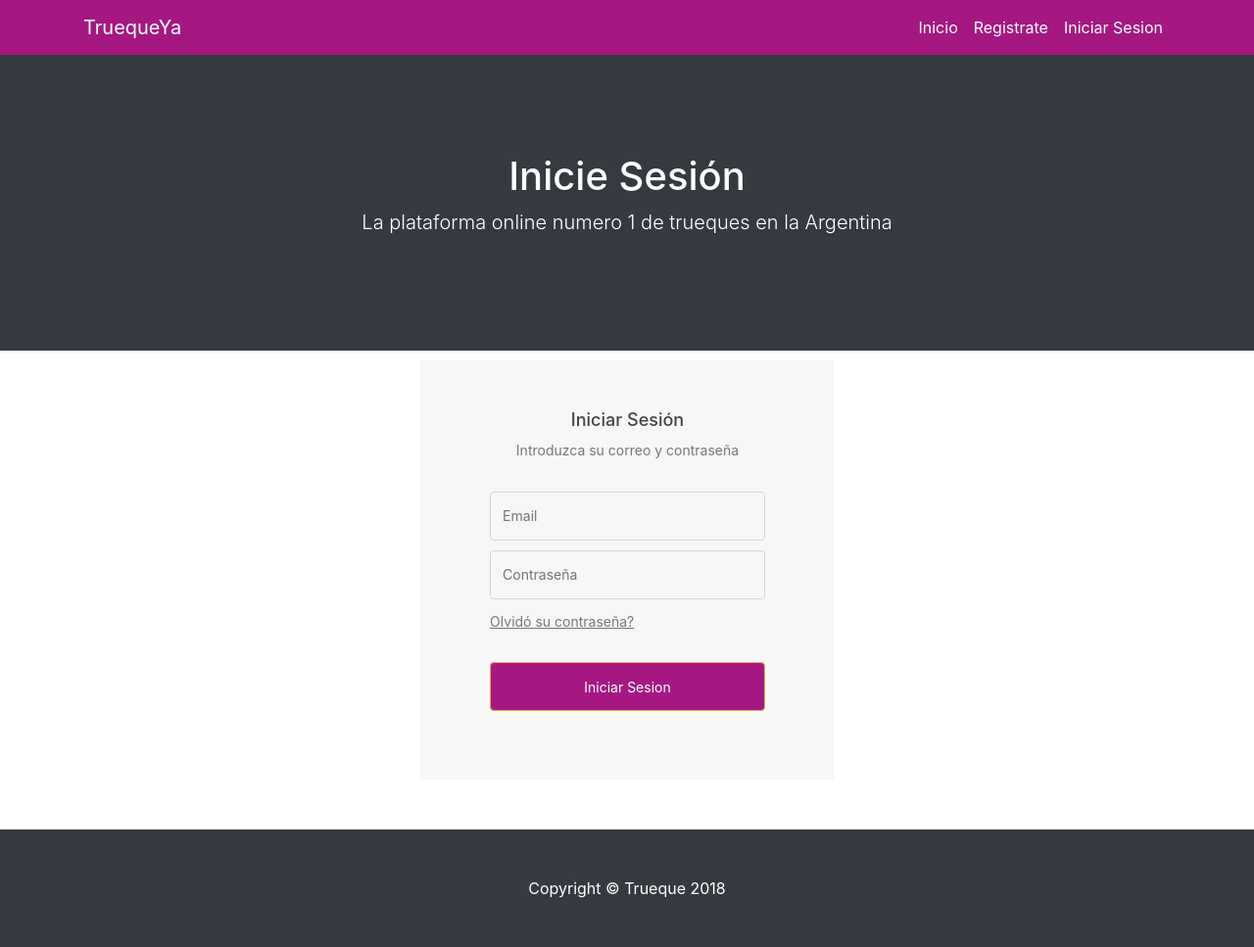
After one commit to dtlucho/proyecto-trueque, a PHP site: page /login.html.html in a window 1280 px wide. The commit adds this page. Shown: the whole page at 98% size. Run offline with PHP 8.4, Linux system fonts and the light colour scheme.

Commit message:
proyecto faqs, home y login

```diff
--- a/proyecto-integrador/css/styles.css
+++ b/proyecto-integrador/css/styles.css
@@ -40,3 +40,55 @@ padding: 150px 0;
 .bg-home {
     background-color: rgba(232, 232, 232, 1);
 }
+
+/*CSS Log In*/
+.panel h2{ color:#444444; font-size:18px; margin:0 0 8px 0;}
+.panel p { color:#777777; font-size:14px; margin-bottom:30px; line-height:24px;}
+.login-form .form-control {
+  background: #f7f7f7 none repeat scroll 0 0;
+  border: 1px solid #d4d4d4;
+  border-radius: 4px;
+  font-size: 14px;
+  height: 50px;
+  line-height: 50px;
+}
+.main-div {
+  background:  #f7f7f7 none repeat scroll 0 0;
+  border-radius: 2px;
+  margin: 10px auto 30px;
+  max-width: 38%;
+  padding: 50px 70px 70px 71px;
+}
+
+.login-form .form-group {
+  margin-bottom:10px;
+}
+.login-form{ text-align:center;}
+.forgot a {
+  color: #777777;
+  font-size: 14px;
+  text-decoration: underline;
+}
+.login-form  .btn.btn-primary {
+  background: rgba(165, 24, 130, 1) none repeat scroll 0 0;
+  border-color: #f0ad4e;
+  color: #ffffff;
+  font-size: 14px;
+  width: 100%;
+  height: 50px;
+  line-height: 50px;
+  padding: 0;
+}
+.forgot {
+  text-align: left; margin-bottom:30px;
+}
+.botto-text {
+  color: #ffffff;
+  font-size: 14px;
+  margin: auto;
+}
+.login-form .btn.btn-primary.reset {
+  background: #ff9900 none repeat scroll 0 0;
+}
+.back { text-align: left; margin-top:10px;}
+.back a {color: #444444; font-size: 13px;text-decoration: none;}
--- /dev/null
+++ b/proyecto-integrador/login.html.html
@@ -0,0 +1,107 @@
+<!DOCTYPE html>
+<html lang="en">
+    <head>
+        <meta charset="UTF-8">
+        <meta name="viewport" content="width=device-width, initial-scale=1.0">
+        <meta http-equiv="X-UA-Compatible" content="ie=edge">
+        <link rel="stylesheet" href="css/bootstrap.min.css">
+        <link rel="stylesheet" href="css/styles.css">
+        <title>Log In</title>
+    </head>
+    <body>
+
+        <!-- Navbar -->
+        <nav class="navbar navbar-expand-lg bg-purple fixed-top">
+            <div class="container">
+                <a class="navbar-brand font-white" href="#">TruequeYa</a>
+                <!-- Arreglar boton cuando se achica la pagina (no se ve) -->
+                <button class="navbar-toggler" type="button" data-toggle="collapse" data-target="#navbarResponsive" aria-controls="navbarResponsive" aria-expanded="false" aria-label="Toggle navigation">
+                    <span class="navbar-toggler-icon"></span>
+                </button>
+                <div class="collapse navbar-collapse" id="navbarResponsive">
+                    <ul class="navbar-nav ml-auto">
+                        <li class="nav-item">
+                            <a class="nav-link font-white" href="#">Inicio</a>
+                        </li>
+                        <li class="nav-item">
+                            <a class="nav-link font-white" href="#">Registrate</a>
+                        </li>
+                        <li class="nav-item">
+                            <a class="nav-link font-white" href="#">Iniciar Sesion</a>
+                        </li>
+                    </ul>
+                </div>
+            </div>
+        </nav>
+
+
+        <!-- Header -->
+        <header class="bg-dark text-white">
+                <div class="container text-center">
+                    <h1>Inicie Sesión</h1>
+                    <p class="lead">La plataforma online numero 1 de trueques en la Argentina</p>
+                </div>
+        </header>
+
+
+        <!-- Cuerpo principal -->
+
+        <div class="container">
+                <div class="row">
+                        <div class="col-12 col-sm-12 col-md-12 col-lg-12 col-xl-12">
+        <div class="login-form">
+        <div class="main-div">
+            <div class="panel">
+           <h2>Iniciar Sesión</h2>
+           <p>Introduzca su correo y contraseña</p>
+           </div>
+            <form id="Login">
+
+                <div class="form-group">
+
+
+                    <input type="email" class="form-control" id="inputEmail" placeholder="Email">
+
+                </div>
+
+                <div class="form-group">
+
+                    <input type="password" class="form-control" id="inputPassword" placeholder="Contraseña">
+
+                </div>
+                <div class="forgot">
+                <a href="reset.html">Olvidó su contraseña?</a>
+        </div>
+                <button type="submit" class="btn btn-primary">Iniciar Sesion</button>
+
+            </form>
+            </div>
+        <p class="botto-text"> Diseñado por Lucas Diaz</p>
+        </div>
+        </div>
+        </div>
+        </div>
+        </div>
+
+
+
+        <!-- Footer -->
+        <footer class="py-5 bg-dark">
+            <div class="container">
+                <p class="m-0 text-center text-white">Copyright &copy; Trueque 2018</p>
+            </div>
+        </footer>
+
+
+
+
+
+
+        <!-- Scripts para Bootstrap -->
+        <script src="https://code.jquery.com/jquery-3.3.1.slim.min.js" integrity="sha384-q8i/X+965DzO0rT7abK41JStQIAqVgRVzpbzo5smXKp4YfRvH+8abtTE1Pi6jizo" crossorigin="anonymous"></script>
+        <script src="https://cdnjs.cloudflare.com/ajax/libs/popper.js/1.14.3/umd/popper.min.js" integrity="sha384-ZMP7rVo3mIykV+2+9J3UJ46jBk0WLaUAdn689aCwoqbBJiSnjAK/l8WvCWPIPm49" crossorigin="anonymous"></script>
+        <script src="https://stackpath.bootstrapcdn.com/bootstrap/4.1.3/js/bootstrap.min.js" integrity="sha384-ChfqqxuZUCnJSK3+MXmPNIyE6ZbWh2IMqE241rYiqJxyMiZ6OW/JmZQ5stwEULTy" crossorigin="anonymous"></script>
+
+
+    </body>
+</html>
```
